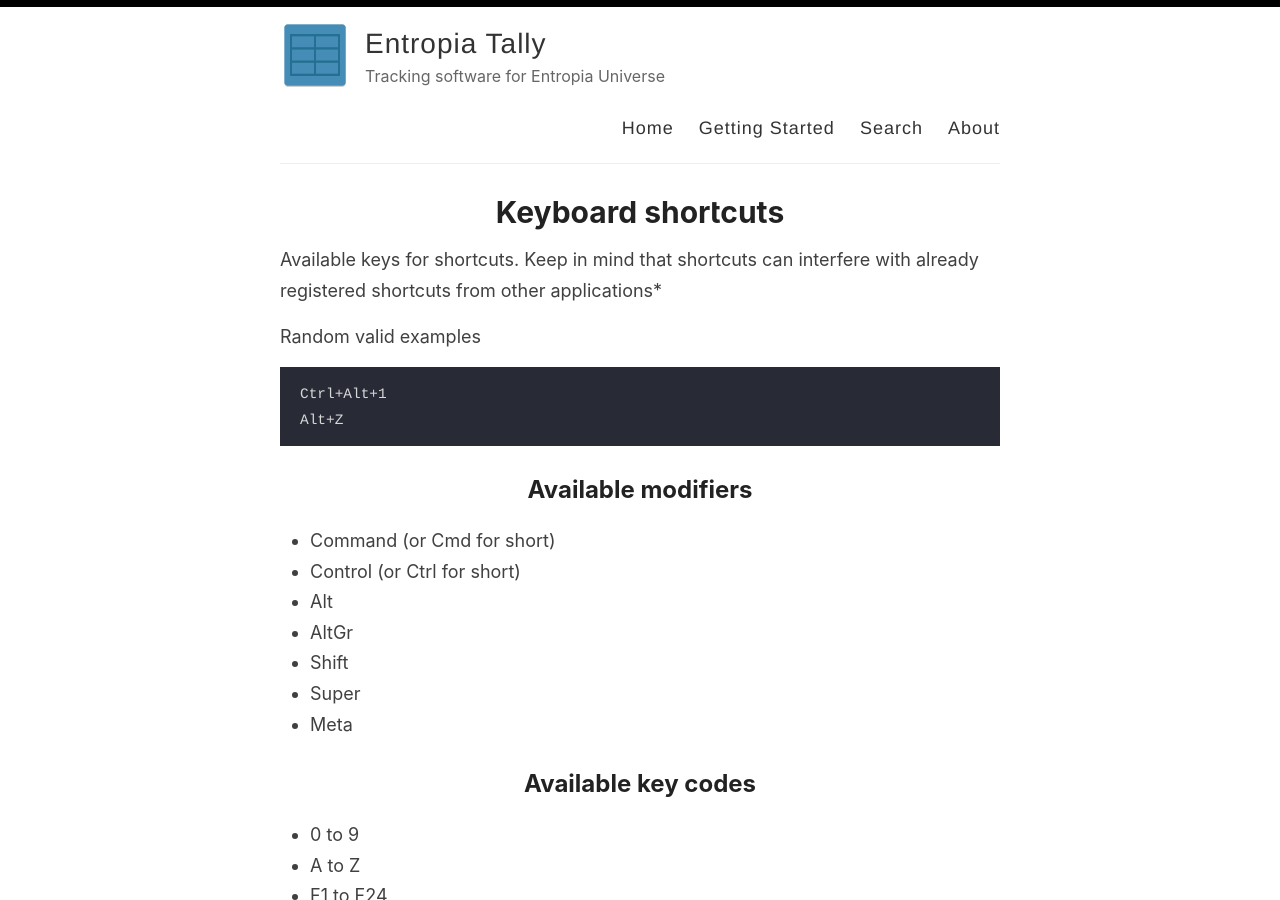
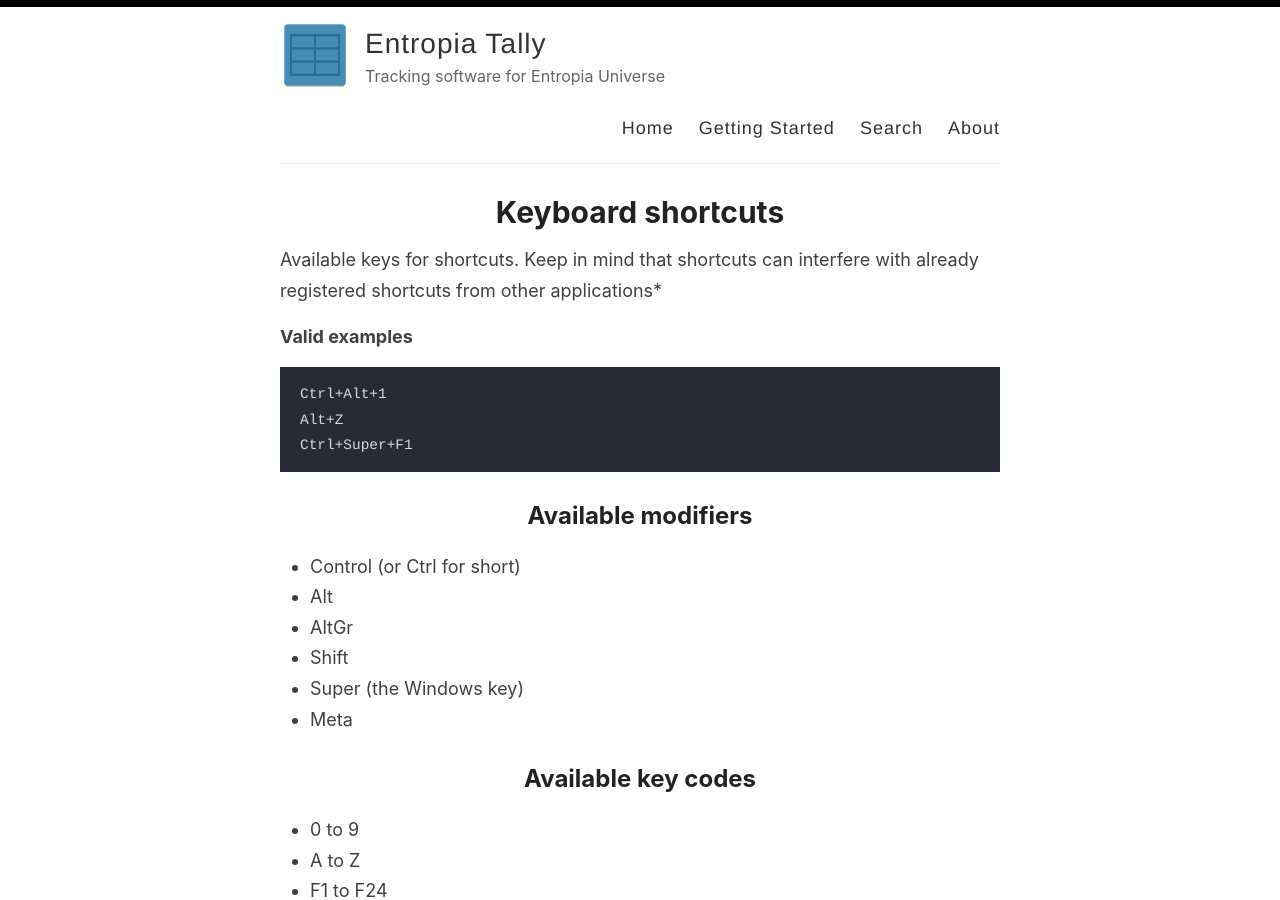
Before and after one commit to Entropia-Tracker/entropia-tracker.github.io, a Jekyll site: the page built from _pages/keyboard-shortcuts.md, in a window 1280 px wide and 900 px high. Built offline with Jekyll 4.4.1, drawn with Linux system fonts in a browser that asks for light colours.

Commit message:
fix: shortcut page updates

````diff
--- a/_pages/keyboard-shortcuts.md
+++ b/_pages/keyboard-shortcuts.md
@@ -7,20 +7,20 @@
 Available keys for shortcuts.
 Keep in mind that shortcuts can interfere with already registered shortcuts from other applications*
 
-Random valid examples
+**Valid examples**
 ```
 Ctrl+Alt+1
 Alt+Z
+Ctrl+Super+F1
 ```
 
 
 ## Available modifiers
-- Command (or Cmd for short)
 - Control (or Ctrl for short)
 - Alt
 - AltGr
 - Shift
-- Super
+- Super (the Windows key)
 - Meta
 
 ## Available key codes
````
